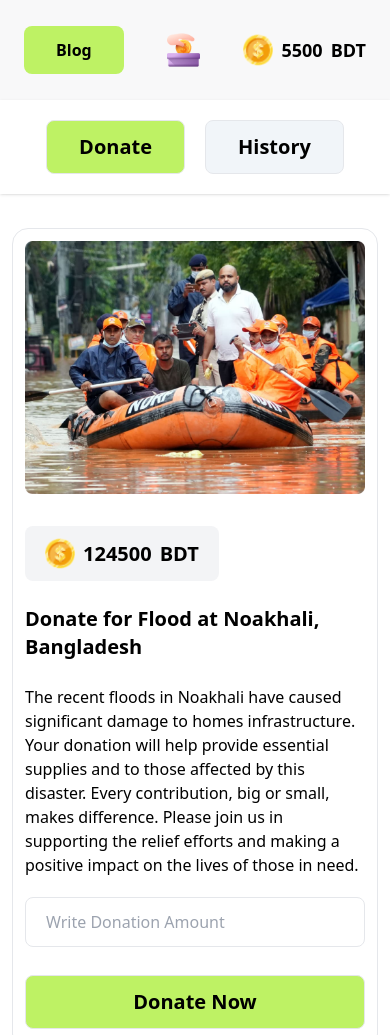
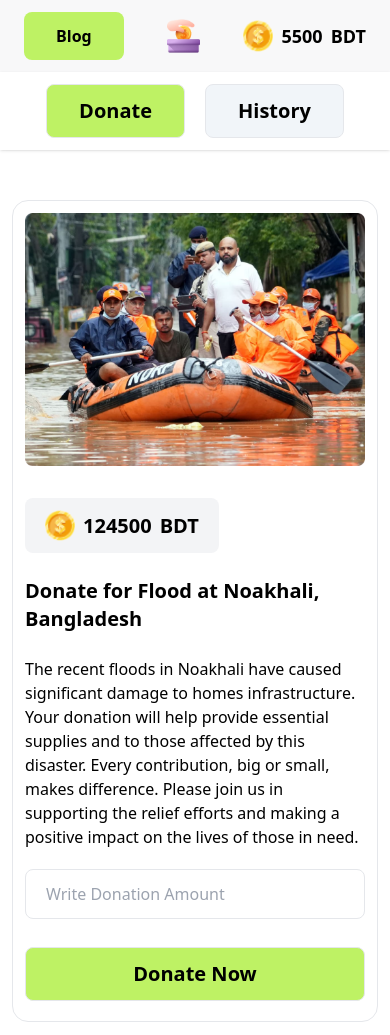
Before and after one commit to jahidulkanchan/Assignment-05, a plain HTML site: page index.html in a window 390 px wide. Shown: the top 1035 px of the page. Drawn offline with nearby package versions, Linux system fonts and the light colour scheme.

Commit message:
modify some css  complete

```diff
--- a/index.html
+++ b/index.html
@@ -9,7 +9,7 @@
   <script src="https://cdn.tailwindcss.com"></script>
 </head>
 <body data-theme="light">
-  <header class="flex items-center sticky top-0 w-full backdrop-blur-md bg-opacity-60 justify-between px-3 lg:px-20 bg-gray-100 min-h-[100px]">
+  <header class="flex items-center sticky top-0 w-full backdrop-blur-md bg-opacity-60 justify-between px-3 lg:px-20 bg-gray-100 py-3 md:py-5">
     <nav class="flex items-center px-3 justify-between w-full">
       <div><button id="blog-btn" class="bg-lime-300 py-3 px-8 font-semibold rounded-lg">Blog</button></div>
       <div class="flex items-center gap-2"><img class="w-[33px] sm:w-[40px]" src="images/logo.png" alt=""><span class="text-2xl hidden sm:inline-block font-semibold">Donate Bangladesh</span></div>
@@ -18,11 +18,11 @@
       </div>
     </nav>
   </header>
-  <div class="primary-btn z-[999999] bg-[#ffffff7f] shadow backdrop-blur-md gap-5  fixed w-full text-xl py-5 flex justify-center">
+  <div class="primary-btn z-[999999] bg-[#ffffff7f] shadow backdrop-blur-md gap-5  fixed w-full text-xl py-3 md:py-5 flex justify-center">
     <button id="donate-btn" class="bg-lime-300 border py-3 px-8 font-semibold w-fit rounded-lg">Donate</button>
     <button id="history-btn" class=" border bg-slate-100 py-3 px-8 font-semibold w-fit rounded-lg">History</button>
   </div>
-  <main></main>
+  <main>
     <section class="modal-area">
       <div class="container">
         <div id="modal" class="hidden">
```
